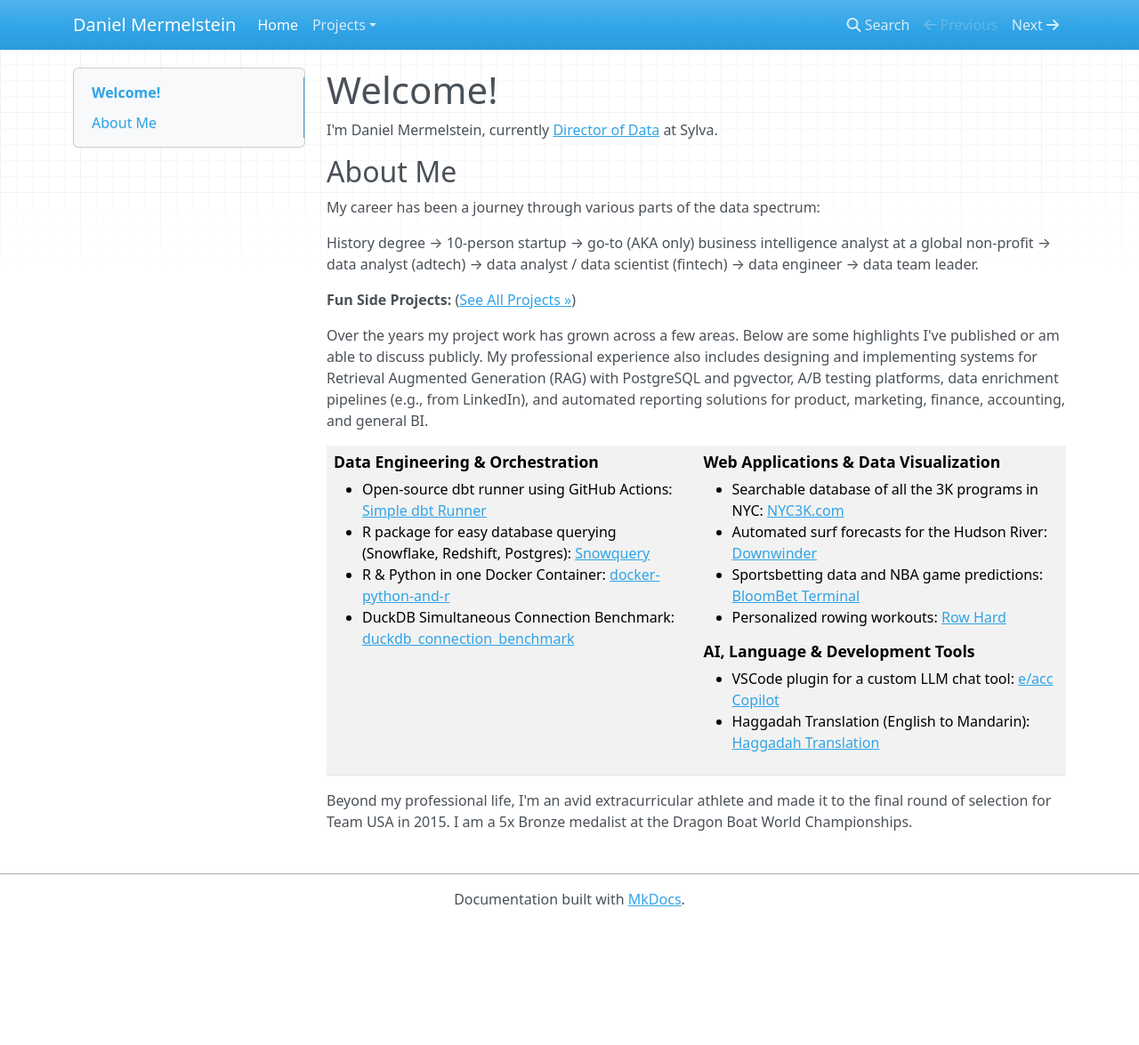
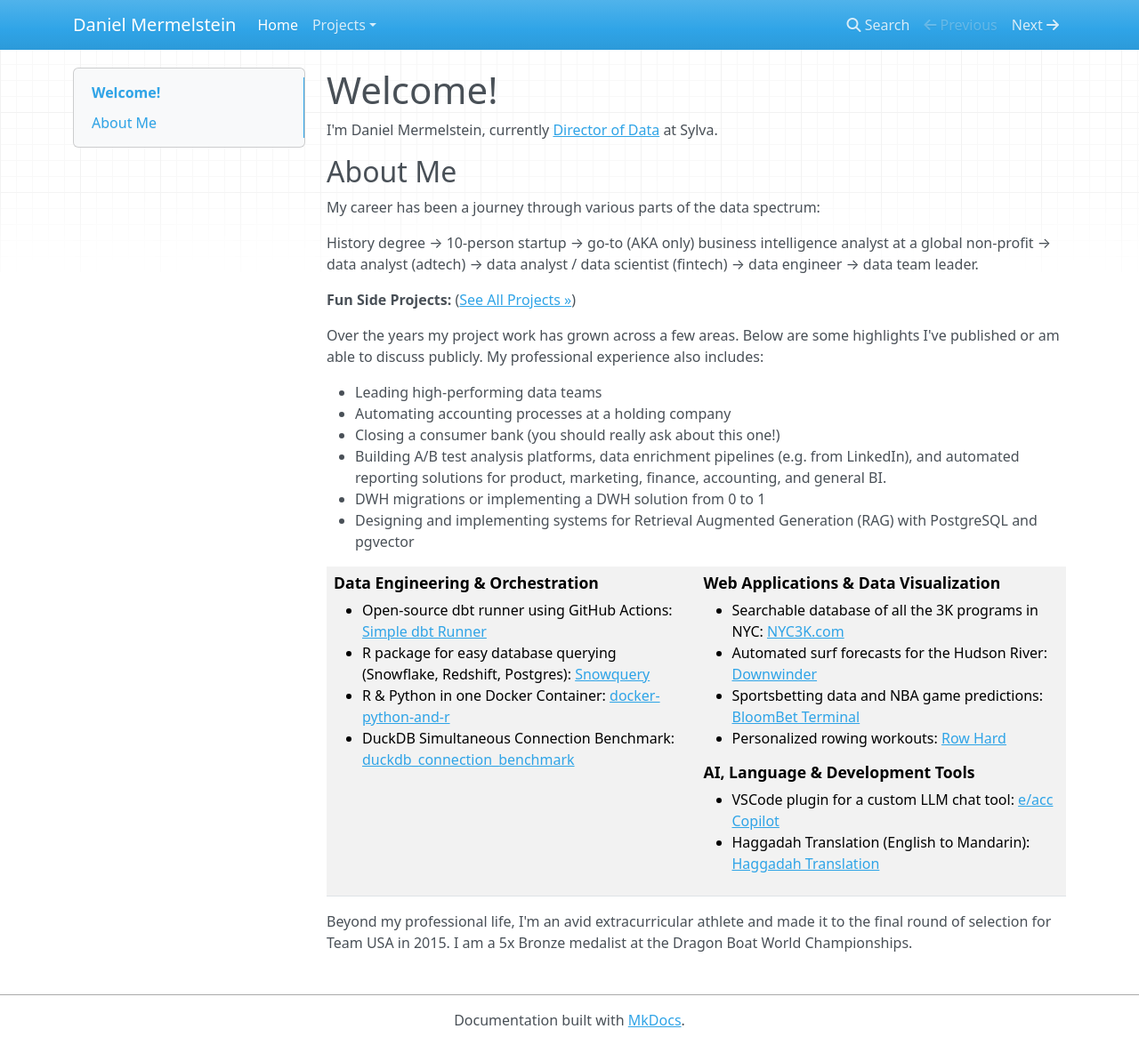
Before and after one commit to mermelstein/mermelstein.github.io, an MkDocs documentation site: the page built from docs/index.md, in a window 1280 px wide and 1175 px high. Shown: the whole window at 89% size. Built offline with MkDocs 1.6.1, drawn with Linux system fonts in a browser that asks for light colours; nearby versions of some CDN libraries.

Commit message:
Update site content and deploy

```diff
--- a/docs/index.md
+++ b/docs/index.md
@@ -10,7 +10,15 @@
 
 **Fun Side Projects:** ([See All Projects &raquo;](projects.md))
 
-Over the years my project work has grown across a few areas. Below are some highlights I've published or am able to discuss publicly. My professional experience also includes designing and implementing systems for Retrieval Augmented Generation (RAG) with PostgreSQL and pgvector, A/B testing platforms, data enrichment pipelines (e.g., from LinkedIn), and automated reporting solutions for product, marketing, finance, accounting, and general BI.
+Over the years my project work has grown across a few areas. Below are some highlights I've published or am able to discuss publicly. My professional experience also includes:
+
+- Leading high-performing data teams
+- Automating accounting processes at a holding company
+- Closing a consumer bank (you should really ask about this one!)
+- Building A/B test analysis platforms, data enrichment pipelines (e.g. from LinkedIn), and automated reporting solutions for product, marketing, finance, accounting, and general BI.
+- DWH migrations or implementing a DWH solution from 0 to 1
+- Designing and implementing systems for Retrieval Augmented Generation (RAG) with PostgreSQL and pgvector
+
 
 <table style="background-color: transparent;">
   <tr style="background-color: transparent;">
```
